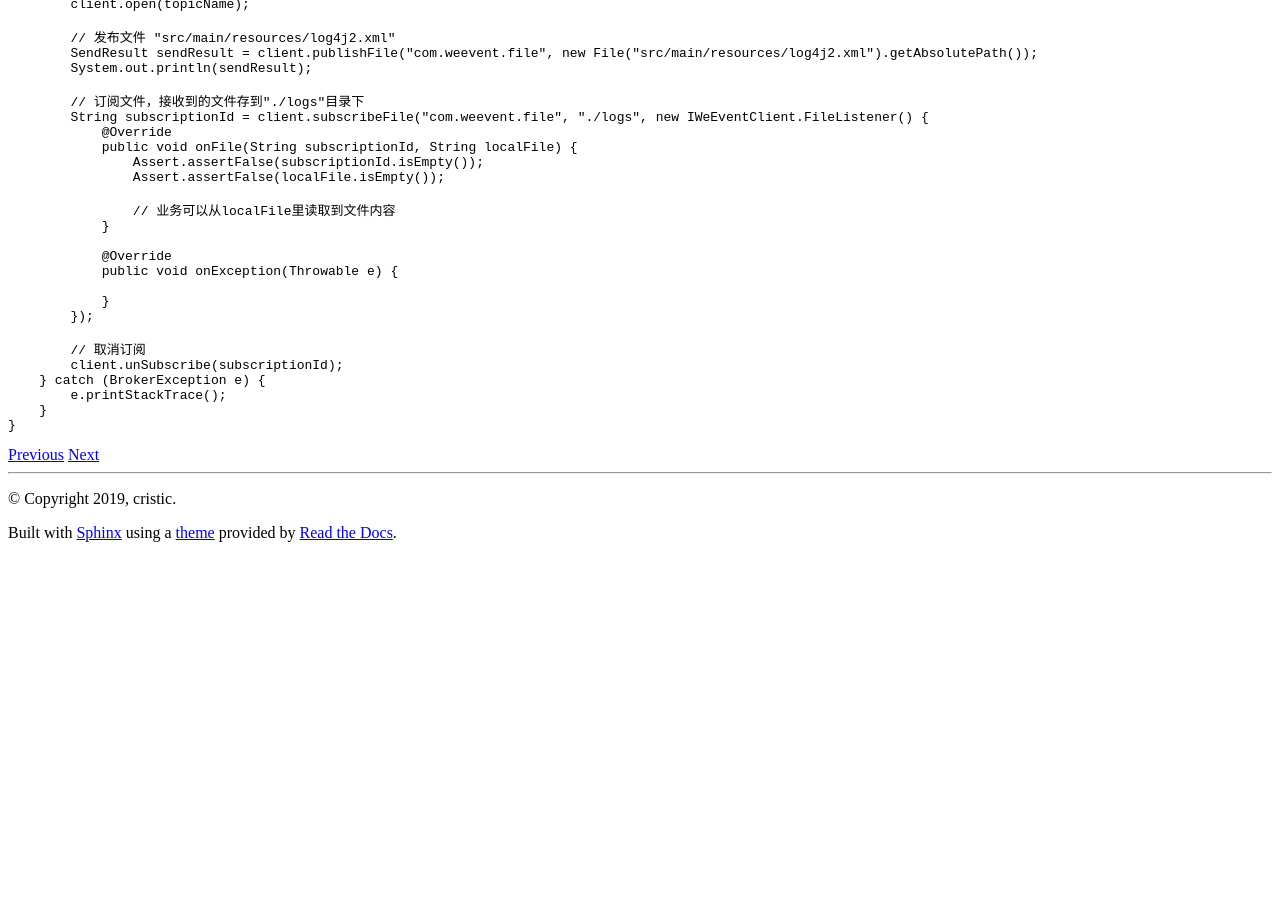
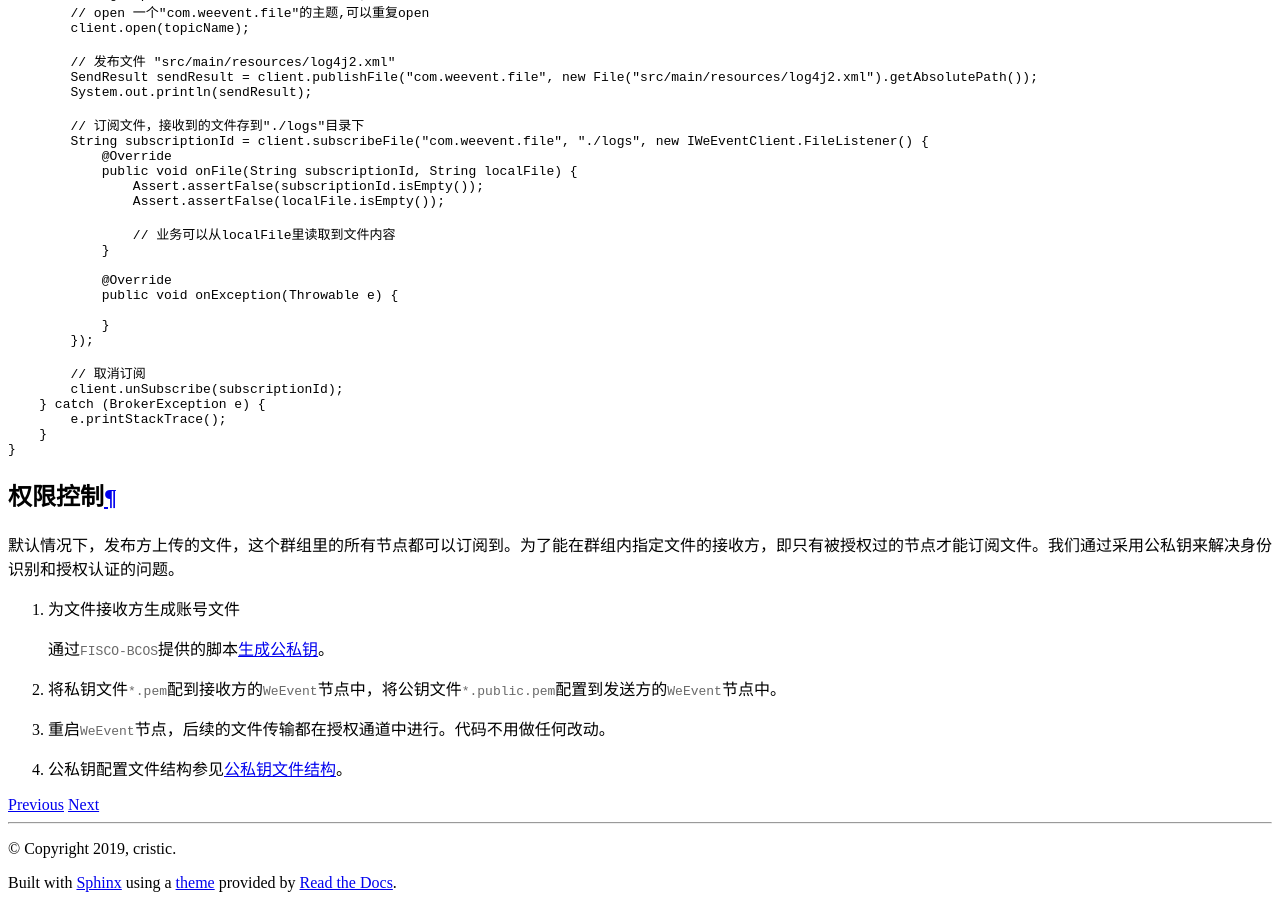
Before and after one commit to WeBankBlockchain/WeEvent-docs, a Sphinx documentation site: the page built from docs/advanced/bigfile.md, in a window 1280 px wide and 900 px high, scrolled down 1249 px. Built offline with Sphinx 7.4.7 and the Read the Docs theme 2.0.0, drawn with Linux system fonts in a browser that asks for light colours; before the commit the page ends 1799 px from its top, so only the background shows below that.

Commit message:
file transport authorization

````diff
--- a/docs/advanced/bigfile.md
+++ b/docs/advanced/bigfile.md
@@ -60,3 +60,17 @@
     }
 }
 ```
+
+### 权限控制
+
+默认情况下，发布方上传的文件，这个群组里的所有节点都可以订阅到。为了能在群组内指定文件的接收方，即只有被授权过的节点才能订阅文件。我们通过采用公私钥来解决身份识别和授权认证的问题。
+
+1. 为文件接收方生成账号文件
+
+   通过`FISCO-BCOS`提供的脚本[生成公私钥](https://raw.githubusercontent.com/FISCO-BCOS/console/master/tools/get_account.sh)。
+
+2. 将私钥文件`*.pem`配到接收方的`WeEvent`节点中，将公钥文件`*.public.pem`配置到发送方的`WeEvent`节点中。
+
+3. 重启`WeEvent`节点，后续的文件传输都在授权通道中进行。代码不用做任何改动。
+
+4. 公私钥配置文件结构参见[公私钥文件结构](https://github.com/WeBankFinTech/WeEvent/tree/master/weevent-broker/src/main/resources/file-transport)。
````
